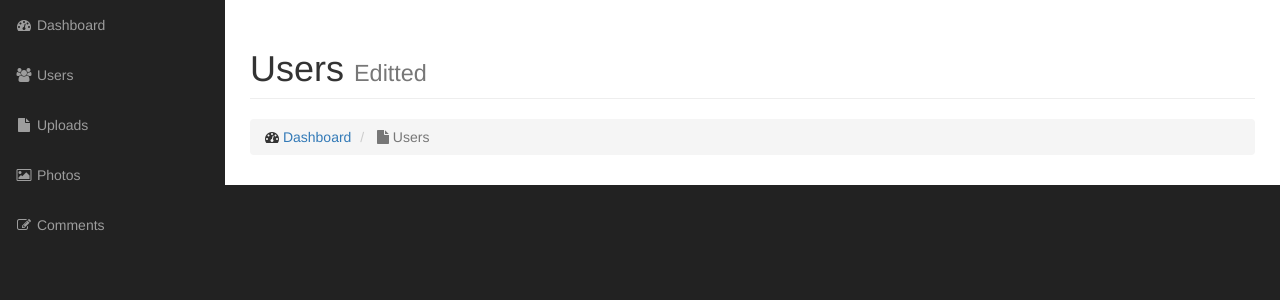
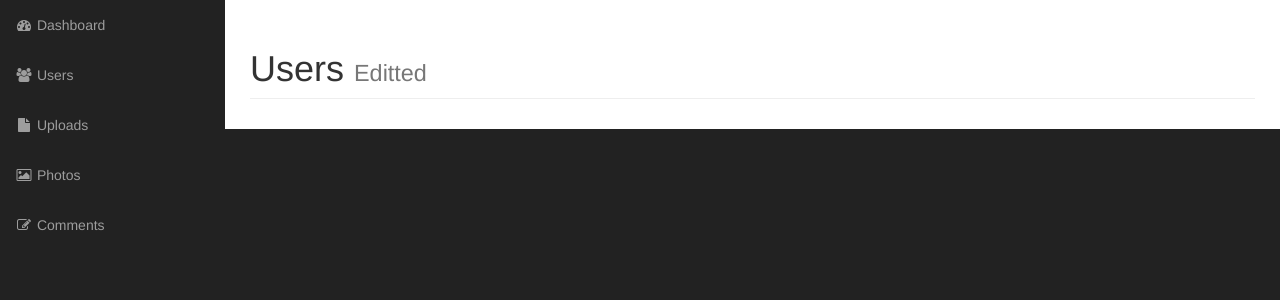
Before and after one commit to AlMahfuzKhanD/galleryOopAgain, a PHP site: page /admin/users.php in a window 1280 px wide. Shown: the part 51-351 px from the top of the page. Run offline with PHP 8.4, Linux system fonts and the light colour scheme.

Commit message:
code modification done

```diff
--- a/admin/users.php
+++ b/admin/users.php
@@ -33,14 +33,7 @@
                             Users
                             <small>Editted</small>
                         </h1>
-                        <ol class="breadcrumb">
-                            <li>
-                                <i class="fa fa-dashboard"></i>  <a href="index.html">Dashboard</a>
-                            </li>
-                            <li class="active">
-                                <i class="fa fa-file"></i> Users
-                            </li>
-                        </ol>
+
                     </div>
                 </div>
                 <!-- /.row -->
```
Also changed, not shown: admin/comments.php (+1 -8 lines), admin/photos.php (+1 -8 lines), admin/uploads.php (+1 -8 lines).
